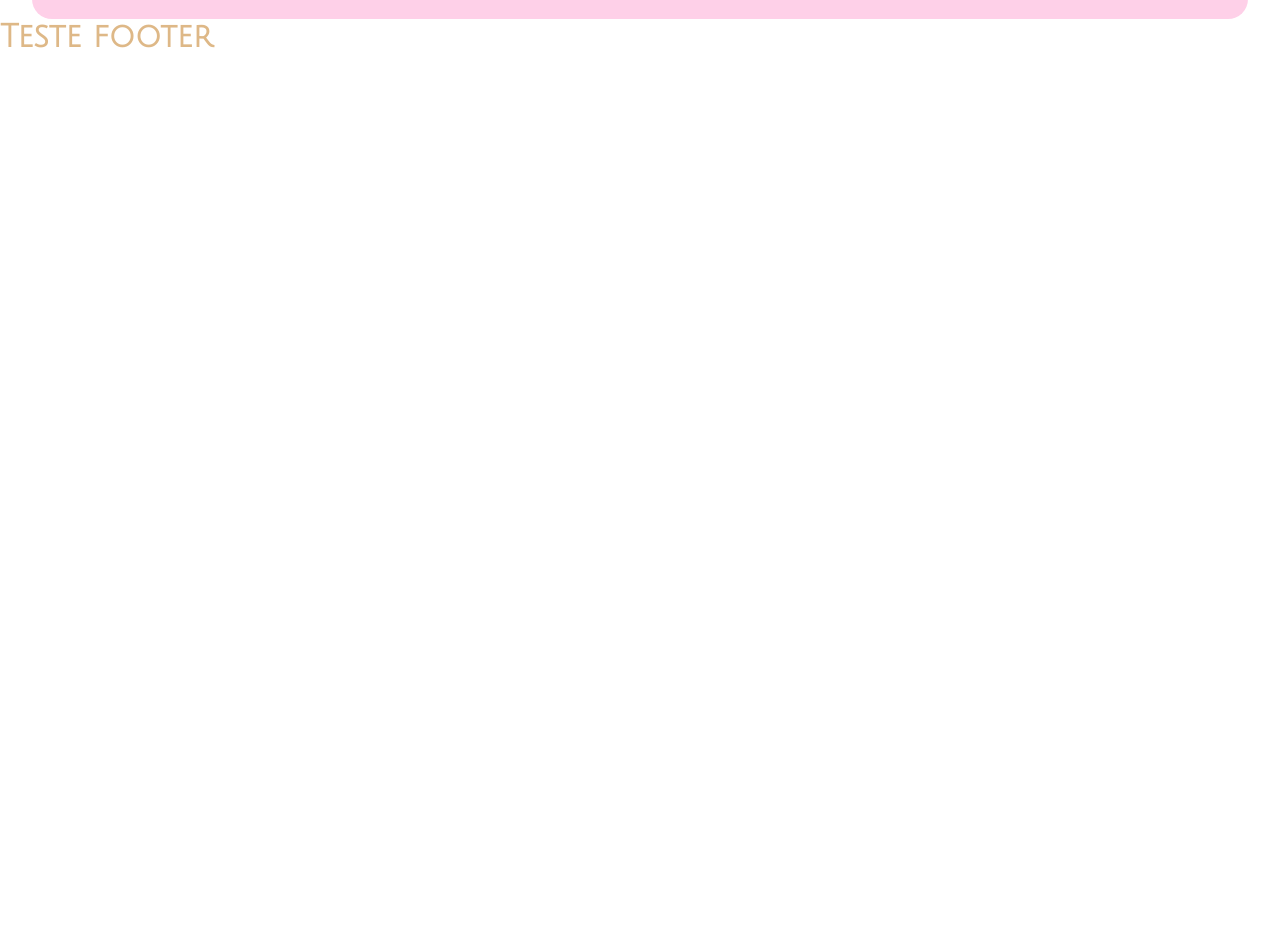
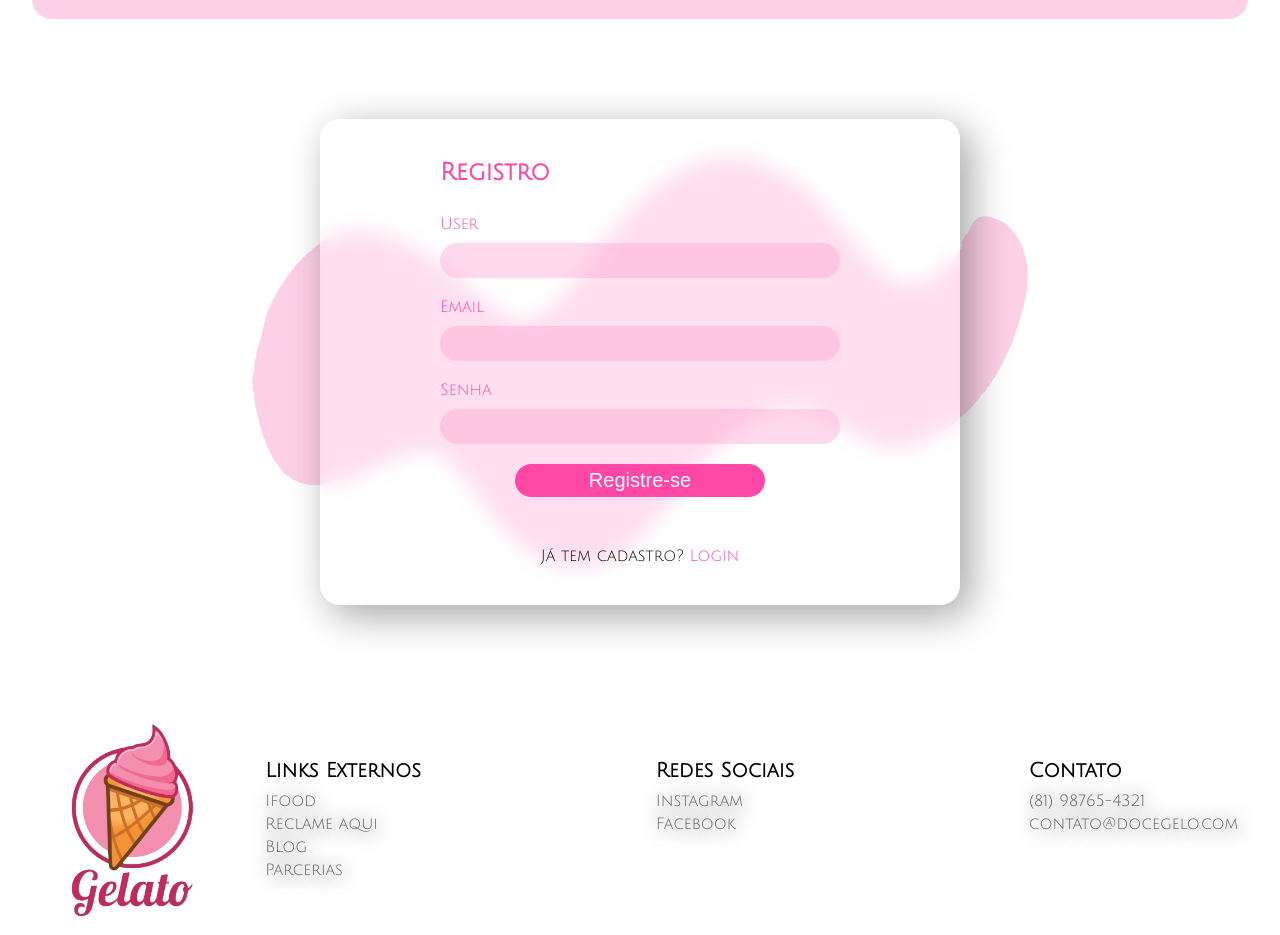
Before and after one commit to Thyale/SorveteriaDoceGelato, a React (Vite) app in the folder DoceGelato/: page /Register in a window 1280 px wide. Shown: the part 218-1153 px from the top of the page. Before the commit the page ends 800 px from the top, so only its background shows below. Built offline with nearby package versions, Linux system fonts and the light colour scheme.

Commit message:
Criação do login e registro
Ainda sem ligação e interação. Somente criei as páginas com seu html e css

```diff
--- a/DoceGelato/src/Pages/Footer/Footer.css
+++ b/DoceGelato/src/Pages/Footer/Footer.css
@@ -1,3 +1,55 @@
-.testeFooter{
-    color: burlywood;
+footer{
+    width: 95vw;
+    margin: auto;
+    display: flex;
+    flex-direction: row;
+    justify-content: space-between;
+    gap: 20px;
+    align-items: center;
 }
+
+.ImgFooter{
+    width: 30%;
+    max-width: 200px;
+}
+.ImgFooter img{
+    width: 100%;
+}
+
+.ContainerLinksFooter{
+    padding: 10px;
+    width: 80%;
+    max-width: 1300px;
+    display: flex;
+    flex-direction: row;
+    justify-content: space-between;
+    gap: 20px;
+}
+.ContainerLinksFooter_Divs h1{
+    color: black;
+    font-size: 20px;
+    margin-bottom: 10px;
+}
+.ContainerLinksFooter_Divs li{
+    color: rgb(92, 92, 92);
+    margin-top: 5px;
+    cursor: pointer;
+    font-size:16px;
+    text-shadow: 2px 2px 20px black;
+    list-style: none;
+}
+.ContainerLinksFooter_Divs li:hover{
+    color: rgb(55, 55, 55);
+}
+
+@media (max-width:870px){
+    /*Deixando o footer em colunas*/
+    footer{
+        flex-direction: column;
+        align-items: start;
+    }
+
+    .ContainerLinksFooter{
+        flex-direction: column;
+    }
+}
--- a/DoceGelato/src/Pages/Footer/Footer.jsx
+++ b/DoceGelato/src/Pages/Footer/Footer.jsx
@@ -1,5 +1,34 @@
 export default function Footer(){
     return(
-        <h1 className="testeFooter">Teste footer</h1>
+        <footer>
+            <a className="ImgFooter" href={"/"}>
+                <img src="/src/assets/LogoDoceGelato.png" alt="Logotipo do DoceGelato" />
+            </a>
+            <div className="ContainerLinksFooter">
+                <div className="ContainerLinksFooter_Divs">
+                    <h1>Links Externos</h1>
+                    <ul>
+                        <li>Ifood</li>
+                        <li>Reclame aqui</li>
+                        <li>Blog</li>
+                        <li>Parcerias</li>
+                    </ul>
+                </div>
+                <div className="ContainerLinksFooter_Divs">
+                    <h1>Redes Sociais</h1>
+                    <ul>
+                        <li>Instagram</li>
+                        <li>Facebook</li>
+                    </ul>
+                </div>
+                <div className="ContainerLinksFooter_Divs">
+                    <h1>Contato</h1>
+                    <ul>
+                        <li>(81) 98765-4321</li>
+                        <li>contato@docegelo.com</li>
+                    </ul>
+                </div>
+            </div>
+        </footer>
     )
 }
--- a/DoceGelato/src/Pages/Header/Header.css
+++ b/DoceGelato/src/Pages/Header/Header.css
@@ -121,7 +121,7 @@ header{
     color: rgba(255, 109, 185, 1);
 }
 
-@media (max-width:670px){
+@media (max-width:870px){
     /*Tiro os textos dos botões presentes na parte superior do header*/
     .BarraSuperior_BtnWhats p{
         display: none;
--- /dev/null
+++ b/DoceGelato/src/Pages/Login/Login.css
@@ -0,0 +1,95 @@
+.Login{
+    width: 90vw;
+    max-width: 1400px;
+    margin: auto;
+    background-image: url(/src/assets/Bg-LoginEndRegister.png);
+    padding: 20px;
+    background-position: center;
+    background-size: cover;
+    background-repeat: no-repeat;
+}
+
+.Login_ContainerForm{
+   background: rgba(255, 255, 255, 0.3);
+   backdrop-filter: blur(10px);
+   border-radius: 20px;
+   box-shadow: 10px 10px 40px rgba(0, 0, 0, 0.364);
+   width: 80vw;
+   max-width: 600px;
+   padding: 40px 20px;
+   margin: auto;
+   margin-top: 5em;
+   margin-bottom: 5em;
+}
+
+.Login_ContainerForm h1{
+    color: rgba(255, 71, 166, 1);
+    width: 100%;
+    max-width: 400px;
+    margin: auto;
+}
+
+.Login_ContainerForm form{
+    width: 100%;
+    max-width: 400px;
+    margin: auto;
+    display: flex;
+    flex-direction: column;
+    margin-top: 30px;
+    margin-bottom: 50px;
+    color:rgba(255, 71, 166, 1) ;
+}
+
+.InputUser{
+    background-color: rgba(255, 159, 209, 0.38);
+    outline: none;
+    border: none;
+    padding: 10px;
+    border-radius: 20px;
+    margin-top: 10px;
+    margin-bottom: 20px;
+}
+
+.Text_EsqueceuSenha{
+    margin: 10px 0 30px 0px;
+    font-size: 14px;
+    text-align: center;
+    color: rgb(114, 114, 114);
+}
+.Text_EsqueceuSenha a{
+    color: black;
+    text-decoration: none;
+}
+
+.Btn_login{
+    background-color: rgba(255, 71, 166, 1);
+    color: white;
+    outline: none;
+    border: none;
+    padding: 5px;
+    border-radius: 20px;
+    font-size: 20px;
+    width: 100%;
+    max-width: 250px;
+    margin: auto;
+    cursor: pointer;
+}
+.Btn_login:hover{
+    background-color: rgb(254, 40, 151);
+}
+
+.Text_Registro{
+    text-align: center;
+    color: black;
+}
+.Text_Registro a{
+    text-decoration: none;
+    color:rgba(255, 71, 166, 1) ;
+}
+
+@media (max-width:870px) {
+    .Login_ContainerForm{
+        margin-top: 2em;
+        margin-bottom: 2em;
+     }
+}
--- a/DoceGelato/src/Pages/Login/Login.jsx
+++ b/DoceGelato/src/Pages/Login/Login.jsx
@@ -1,5 +1,18 @@
 export default function Login(){
     return(
-        <h1>Login</h1>
+        <section className="Login">
+            <div className="Login_ContainerForm">
+               <h1>Login</h1>
+               <form action="">
+                   <label htmlFor="email">Email</label>
+                   <input className="InputUser" type="email" name="email" id="email" />
+                   <label htmlFor="senha">Senha</label>
+                   <input className="InputUser" type="password" name="senha" id="senha" />
+                   <p className="Text_EsqueceuSenha">Esqueceu a senha? <a href="#">Clique aqui</a></p>
+                   <input className="Btn_login" type="button" value="Login" />
+               </form>
+               <p className="Text_Registro">Não tem cadastro? <a href={"/Register"}>Registre-se</a></p>
+            </div>
+        </section>
     )
 }
--- /dev/null
+++ b/DoceGelato/src/Pages/Register/Register.css
@@ -0,0 +1,84 @@
+.Register{
+    width: 90vw;
+    max-width: 1400px;
+    margin: auto;
+    background-image: url(/src/assets/Bg-LoginEndRegister.png);
+    padding: 20px;
+    background-position: center;
+    background-size: cover;
+    background-repeat: no-repeat;
+}
+
+.Register_ContainerForm{
+   background: rgba(255, 255, 255, 0.3);
+   backdrop-filter: blur(10px);
+   border-radius: 20px;
+   box-shadow: 10px 10px 40px rgba(0, 0, 0, 0.364);
+   width: 80vw;
+   max-width: 600px;
+   padding: 40px 20px;
+   margin: auto;
+   margin-top: 5em;
+   margin-bottom: 5em;
+}
+
+.Register_ContainerForm h1{
+    color: rgba(255, 71, 166, 1);
+    width: 100%;
+    max-width: 400px;
+    margin: auto;
+}
+
+.Register_ContainerForm form{
+    width: 100%;
+    max-width: 400px;
+    margin: auto;
+    display: flex;
+    flex-direction: column;
+    margin-top: 30px;
+    margin-bottom: 50px;
+    color:rgba(255, 71, 166, 1) ;
+}
+
+.InputRegister{
+    background-color: rgba(255, 159, 209, 0.38);
+    outline: none;
+    border: none;
+    padding: 10px;
+    border-radius: 20px;
+    margin-top: 10px;
+    margin-bottom: 20px;
+}
+
+.Btn_Registro{
+    background-color: rgba(255, 71, 166, 1);
+    color: white;
+    outline: none;
+    border: none;
+    padding: 5px;
+    border-radius: 20px;
+    font-size: 20px;
+    width: 100%;
+    max-width: 250px;
+    margin: auto;
+    cursor: pointer;
+}
+.Btn_Registro:hover{
+    background-color: rgb(254, 40, 151);
+}
+
+.Text_Login{
+    text-align: center;
+    color: black;
+}
+.Text_Login a{
+    text-decoration: none;
+    color:rgba(255, 71, 166, 1) ;
+}
+
+@media (max-width:870px) {
+    .Register_ContainerForm{
+        margin-top: 2em;
+        margin-bottom: 2em;
+     }
+}
--- /dev/null
+++ b/DoceGelato/src/Pages/Register/Register.jsx
@@ -0,0 +1,19 @@
+export default function Register() {
+  return (
+    <section className="Register">
+      <div className="Register_ContainerForm">
+        <h1>Registro</h1>
+        <form action="">
+          <label htmlFor="user">User</label>
+          <input className="InputRegister" type="text" name="user" id="user" />
+          <label htmlFor="email">Email</label>
+          <input className="InputRegister" type="email" name="email" id="email" />
+          <label htmlFor="senha">Senha</label>
+          <input className="InputRegister" type="password" name="senha" id="senha" />
+          <input className="Btn_Registro" type="button" value="Registre-se" />
+        </form>
+        <p className="Text_Login">Já tem cadastro? <a href={"/Login"}>Login</a></p>
+      </div>
+    </section>
+  );
+}
--- a/DoceGelato/src/index.css
+++ b/DoceGelato/src/index.css
@@ -1,2 +1,2 @@
 *{margin: 0;padding: 0;}
-html{height: 100vh;width: 100vw;font-family: "Julius Sans One", serif;}
+html{height: 100vh;width: 100vw;font-family: "Julius Sans One", serif;overflow-x: hidden;}
--- a/DoceGelato/src/main.jsx
+++ b/DoceGelato/src/main.jsx
@@ -6,6 +6,8 @@ import AppRoutes from "./routes";
 import Header from './Pages/Header/Header'; import './Pages/Header/Header.css'
 import Footer from './Pages/Footer/Footer'; import './Pages/Footer/Footer.css'
 
+import "./Pages/Login/Login.css"; import "./Pages/Register/Register.css"
+
 createRoot(document.getElementById('root')).render(
   <StrictMode>
     <Header/>
--- a/DoceGelato/src/routes.jsx
+++ b/DoceGelato/src/routes.jsx
@@ -3,6 +3,7 @@ import { BrowserRouter, Routes, Route } from "react-router-dom";
 import Cart from "./Pages/Cart/Cart"
 import Home from "./Pages/Home/Home"
 import Login from "./Pages/Login/Login"
+import Register from "./Pages/Register/Register"
 
 const AppRoutes = () => {
   return (
@@ -11,6 +12,7 @@ const AppRoutes = () => {
         <Route path="/" element={<Home />} />
         <Route path="/Cart" element={<Cart />} />
         <Route path="/Login" element={<Login />} />
+        <Route path="/Register" element={<Register />} />
       </Routes>
     </BrowserRouter>
   );
```
Also changed, not shown: DoceGelato/src/assets/Bg-LoginEndRegister.png (added).
